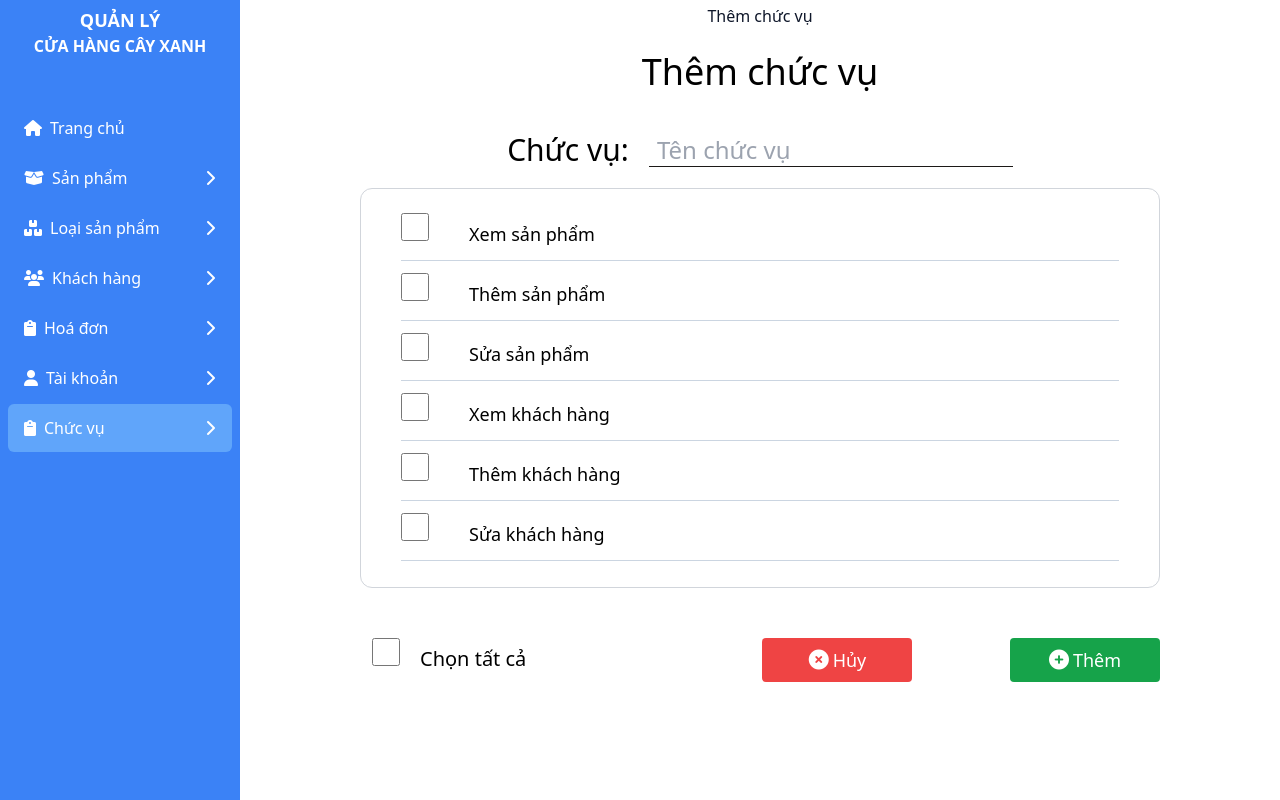
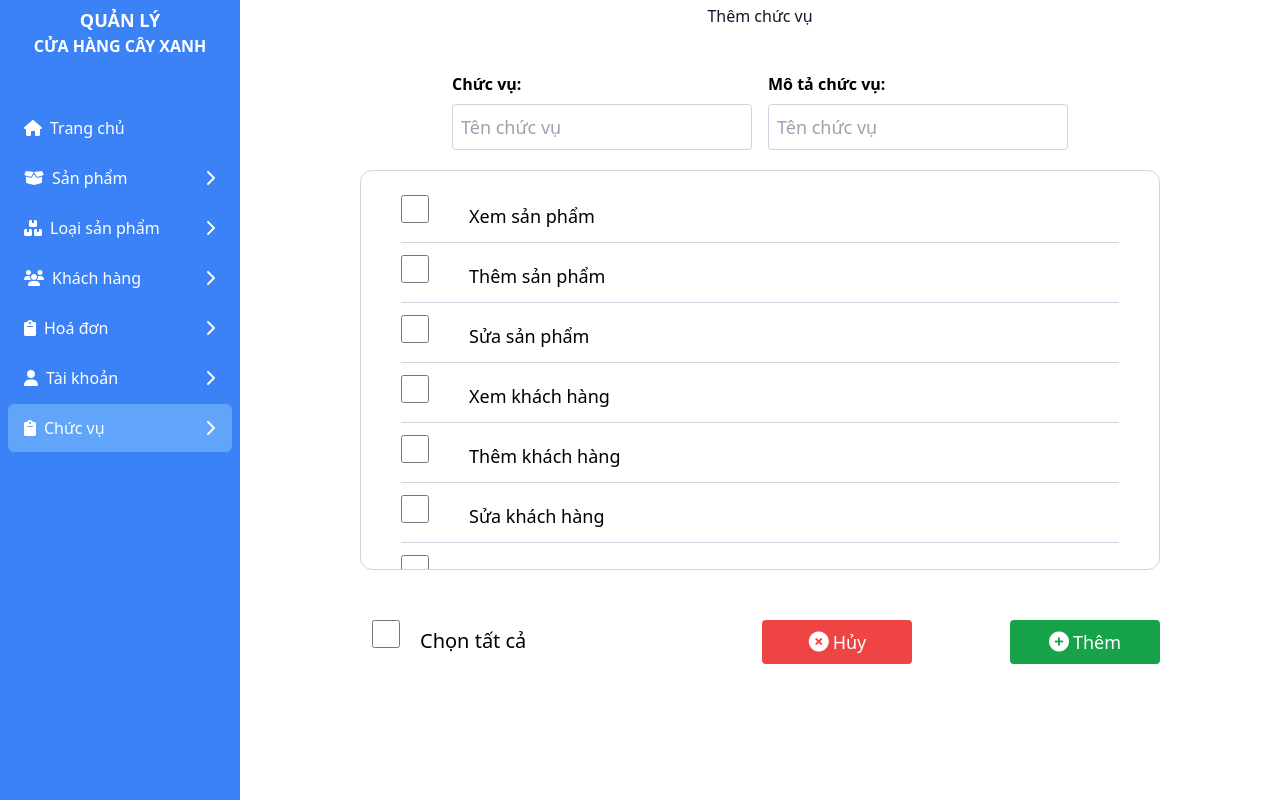
Before and after one commit to SaDam1154/SE100.N11_Nhom12_UI, a React (Vite) app: page /role/add in a window 1280 px wide. Built offline with nearby package versions, Linux system fonts and the light colour scheme.

Commit message:
some style add role

```diff
--- a/src/pages/AddRole/index.jsx
+++ b/src/pages/AddRole/index.jsx
@@ -39,6 +39,18 @@ const functions = [
         displayName: 'Sửa khách hàng',
         index: '103',
     },
+    {
+        _id: 5,
+        name: 'customer/add',
+        displayName: 'Thêm khách hàng',
+        index: '102',
+    },
+    {
+        _id: 6,
+        name: 'customer/update',
+        displayName: 'Sửa khách hàng',
+        index: '103',
+    },
 ];
 
 function AddRole() {
@@ -62,24 +74,22 @@ function AddRole() {
     };
 
     return (
-        <div className="container h-[100%] min-w-[790px]  text-lg">
-            <div className="flex flex-row">
-                <div className="title m-auto">
-                    <label className="text-4xl">Thêm chức vụ</label>
-                </div>
-            </div>
-
-            <div className="mt-10 flex flex-row items-center justify-center">
-                <div className="flex-col">
-                    <label htmlFor="role-name" className="pr-5 text-3xl">
+        <div className="container h-[100%] min-w-[790px]">
+            <div className="mt-5 flex items-center justify-center space-x-4">
+                <div className="w-[300px]">
+                    <label htmlFor="role-name" className="mb-2 inline-block font-semibold">
                         Chức vụ:
                     </label>
+                    <input type="text" id="role-name" className="text-input w-full py-2" placeholder="Tên chức vụ" />
                 </div>
-                <div className="border-solib flex-col border-b-[1px] border-stone-900">
+                <div className="w-[300px]">
+                    <label htmlFor="role-description" className="mb-2 inline-block font-semibold">
+                        Mô tả chức vụ:
+                    </label>
                     <input
                         type="text"
-                        id="role-name"
-                        className="text-input border-none text-2xl text-blue-500 "
+                        id="role-description"
+                        className="text-input w-full py-2"
                         placeholder="Tên chức vụ"
                     />
                 </div>
```
